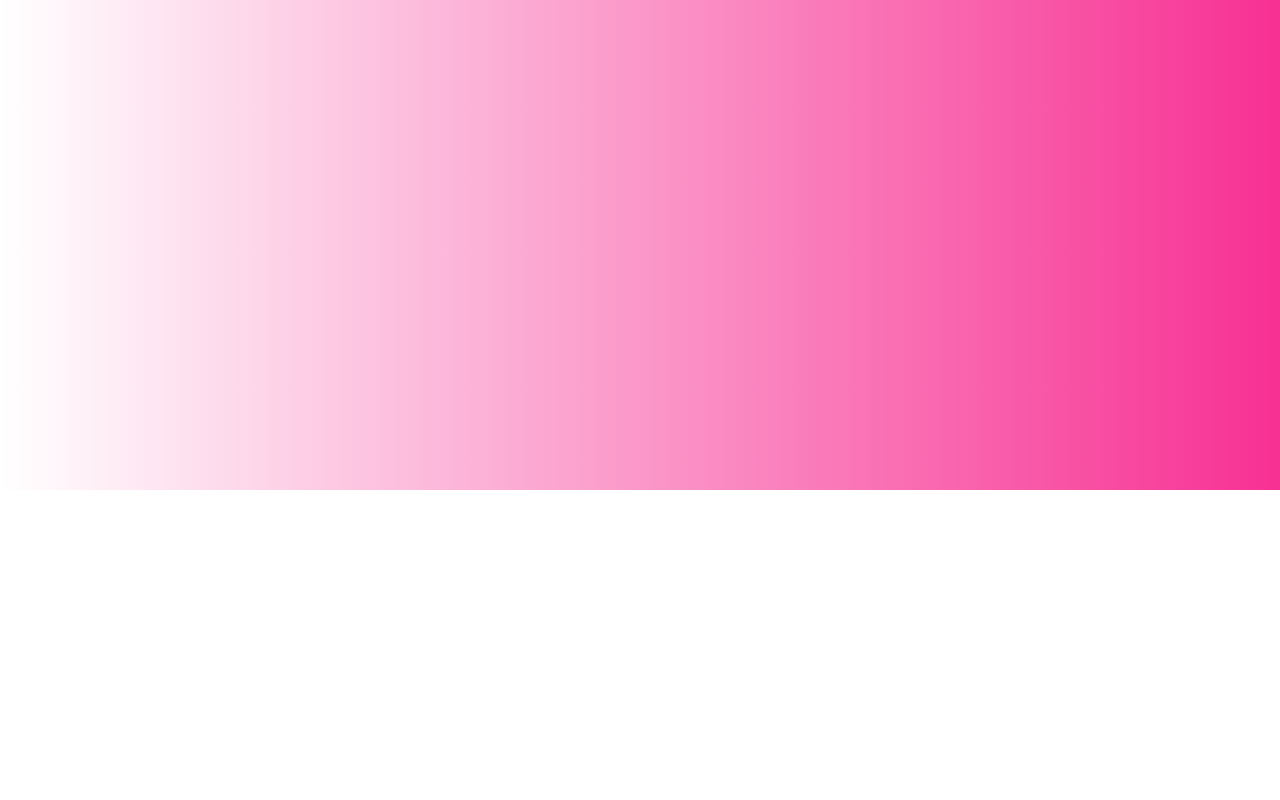
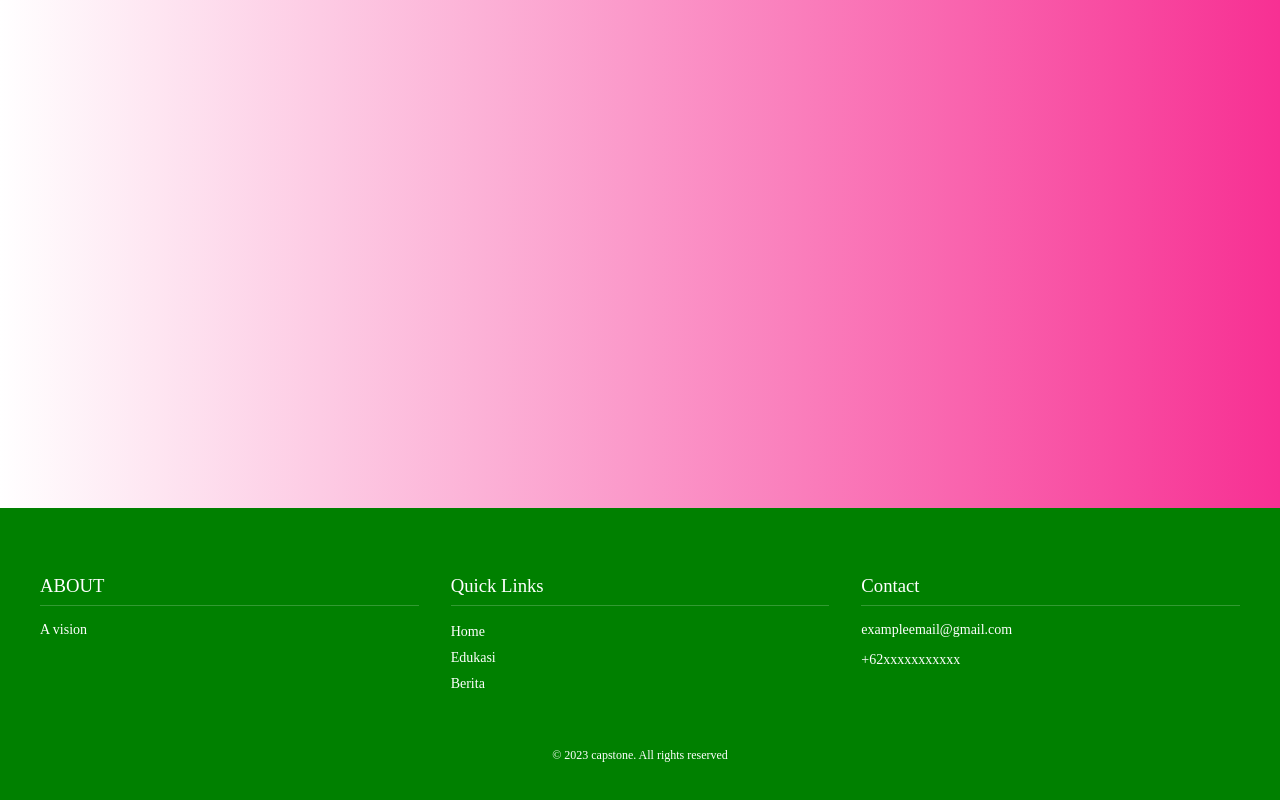
Before and after one commit to adipermana16/Capstone, a React (Vite) app: page / in a window 1280 px wide. Shown: the part 310-1110 px from the top of the page. Before the commit the page ends 800 px from the top, so only its background shows below. Built offline with nearby package versions, Linux system fonts and the light colour scheme.

Commit message:
tambahan footer & style

```diff
--- a/package.json
+++ b/package.json
@@ -22,6 +22,7 @@
     "eslint-plugin-react-hooks": "^5.2.0",
     "eslint-plugin-react-refresh": "^0.4.19",
     "globals": "^16.0.0",
+    "tailwindcss": "^4.1.7",
     "vite": "^6.3.5"
   }
 }
--- a/src/components/Footer.jsx
+++ b/src/components/Footer.jsx
@@ -2,6 +2,52 @@ import React from 'react'
 
 export default function Footer() {
   return (
-    <div className=''>hell</div>
-  )
+    <footer className="bg-green text-white py-12">
+      <div className="container mx-auto px-4">
+        <div className="grid grid-cols-1 md:grid-cols-3 gap-8">
+          <div>
+            <h3 className="font-medium mb-4 border-b border-[#ffffff]/20 pb-2">
+              ABOUT
+            </h3>
+            <p className="text-sm">A vision</p>
+          </div>
+
+          <div>
+            <h3 className="font-medium mb-4 border-b border-[#ffffff]/20 pb-2">
+              Quick Links
+            </h3>
+            <ul className="text-sm space-y-2">
+              <li>
+                <a href="#" className="no-underline">
+                  Home
+                </a>
+              </li>
+              <li>
+                <a href="#" className="no-underline">
+                  Edukasi
+                </a>
+              </li>
+              <li>
+                <a href="#" className="no-underline">
+                  Berita
+                </a>
+              </li>
+            </ul>
+          </div>
+
+          <div>
+            <h3 className="font-medium mb-4 border-b border-[#ffffff]/20 pb-2">
+              Contact
+            </h3>
+            <p className="text-sm">exampleemail@gmail.com</p>
+            <p className="text-sm">+62xxxxxxxxxxx</p>
+          </div>
+        </div>
+
+        <div className="text-center text-xs mt-12">
+          © 2023 capstone. All rights reserved
+        </div>
+      </div>
+    </footer>
+  );
 }
--- a/src/index.css
+++ b/src/index.css
@@ -3,4 +3,65 @@
 @tailwind utilities;
 body {
     background: linear-gradient(to right, #fff, #f73093);
+    margin: 0;
 }
+/* === Footer Styles === */
+footer {
+  background-color: #008000; /* asumsi 'bg-green' = green */
+  color: white;
+  padding: 3rem 0;
+}
+
+/* Container */
+footer .container {
+  max-width: 1200px;
+  margin: 0 auto;
+  padding: 0 1rem;
+}
+
+/* Grid Layout */
+footer .grid {
+  display: grid;
+  grid-template-columns: 1fr;
+  gap: 2rem;
+}
+
+@media (min-width: 768px) {
+  footer .grid {
+    grid-template-columns: repeat(3, 1fr);
+  }
+}
+
+/* Section Titles */
+footer h3 {
+  font-weight: 500;
+  margin-bottom: 1rem;
+  padding-bottom: 0.5rem;
+  border-bottom: 1px solid rgba(255, 255, 255, 0.2);
+}
+
+/* Paragraphs and Links */
+footer p,
+footer a {
+  font-size: 0.875rem; /* text-sm */
+  text-decoration: none !important;
+  color: white !important;
+}
+
+footer ul {
+  list-style: none;
+  padding: 0;
+  margin: 0;
+}
+
+footer ul li {
+  margin-bottom: 0.5rem;
+}
+
+/* Footer Bottom Text */
+footer .text-xs {
+  font-size: 0.75rem;
+  margin-top: 3rem;
+  text-align: center;
+  text-decoration: none;
+}
```
Also changed, not shown: 1 other file (tests, documents, lock files or other folders).
